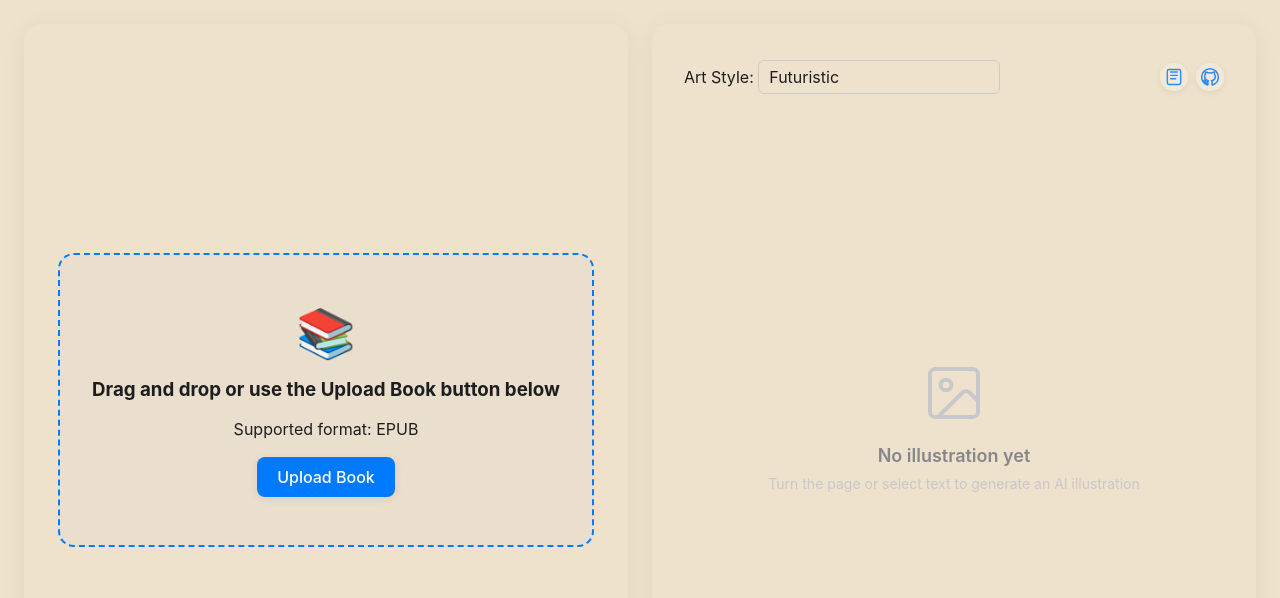
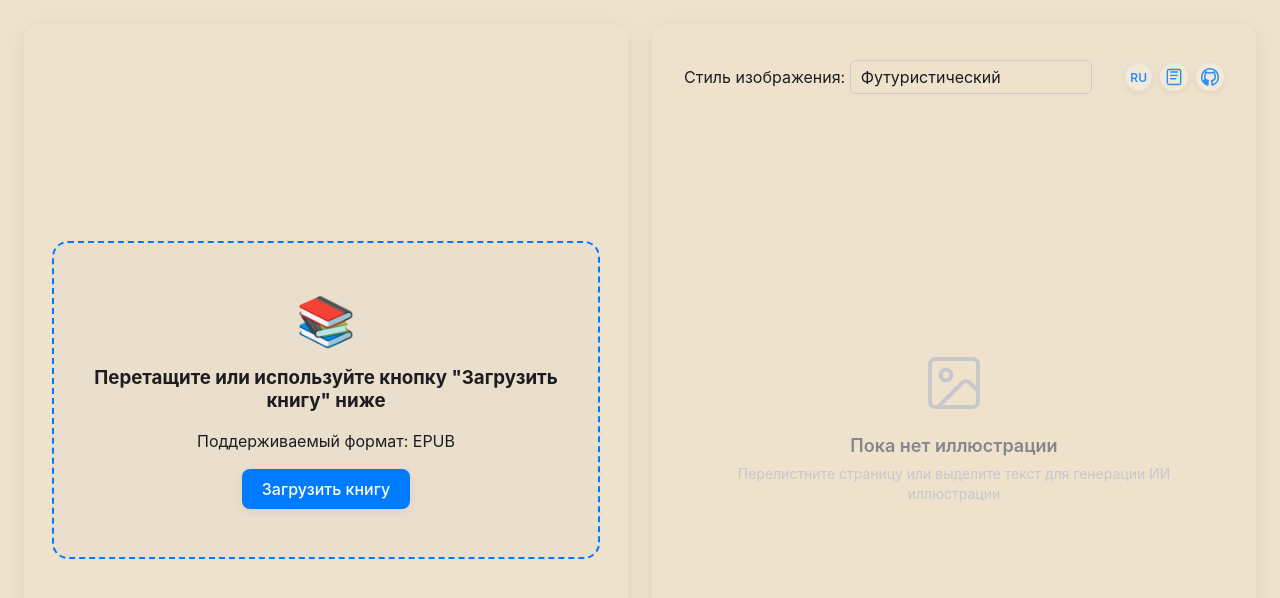
Before and after one commit to alekcangp/sova, a Vue app: page / in a window 1280 px wide. Shown: the top 598 px of the page. Built offline with nearby package versions, Linux system fonts and the light colour scheme.

Commit message:
Add Russian/English Language Support

```diff
--- a/src/components/EpubReader.vue
+++ b/src/components/EpubReader.vue
@@ -14,11 +14,11 @@
           <template v-if="showUpload">
             <div class="upload-zone" @click="onUploadZoneClick" @drop.prevent="onDrop" @dragover.prevent @dragleave.prevent>
               <div class="upload-icon">📚</div>
-              <h3>Drag and drop or use the Upload Book button below</h3>
-              <p>Supported format: EPUB</p>
-              <div v-if="isLoadingBook" class="loading-indicator">Processing EPUB...</div>
+              <h3>{{ t.dragAndDrop }}</h3>
+              <p>{{ t.supportedFormat }}</p>
+              <div v-if="isLoadingBook" class="loading-indicator">{{ t.processingEpub }}</div>
               <div v-if="uploadError" class="error-message">{{ uploadError }}</div>
-              <button class="upload-btn" @click.stop="onUploadZoneClick">Upload Book</button>
+              <button class="upload-btn" @click.stop="onUploadZoneClick">{{ t.uploadBook }}</button>
             </div>
           </template>
           <template v-else>
@@ -43,7 +43,7 @@
                   class="nav-btn load-book-btn"
                   @click="onUploadZoneClick"
                   :disabled="isLoadingBook"
-                  title="Load Book"
+                  :title="t.loadBook"
                 >
                   <svg viewBox="0 0 24 24" fill="none" xmlns="http://www.w3.org/2000/svg">
                     <path d="M12 6.25278V19.2528M12 6.25278C10.8321 5.47686 9.24649 5 7.5 5C5.75351 5 4.16789 5.47686 3 6.25278V19.2528C4.16789 18.4769 5.75351 18 7.5 18C9.24649 18 10.8321 18.4769 12 19.2528M12 6.25278C13.1679 5.47686 14.7535 5 16.5 5C18.2465 5 19.8321 5.47686 21 6.25278V19.2528C19.8321 18.4769 18.2465 18 16.5 18C14.7535 18 13.1679 18.4769 12 19.2528" stroke="currentColor" stroke-width="2" stroke-linecap="round" stroke-linejoin="round"/>
@@ -53,7 +53,7 @@
                   @click="previousPage"
                   class="nav-btn"
                   :disabled="!bookLoaded || isLoadingBook"
-                  title="Previous page (←)"
+                  :title="t.previousPage"
                 >
                   <svg viewBox="0 0 24 24" fill="none" stroke="currentColor" stroke-width="3" stroke-linecap="round" stroke-linejoin="round">
                     <path d="M15 19l-7-7 7-7"/>
@@ -66,7 +66,7 @@
                   @click="nextPage"
                   class="nav-btn"
                   :disabled="!bookLoaded || isLoadingBook"
-                  title="Next page (→)"
+                  :title="t.nextPage"
                 >
                   <svg viewBox="0 0 24 24" fill="none" stroke="currentColor" stroke-width="3" stroke-linecap="round" stroke-linejoin="round">
                     <path d="M9 5l7 7-7 7"/>
@@ -74,23 +74,23 @@
                 </button>
               </div>
               <div class="action-controls">
-                <button @click="decreaseFontSize" class="action-btn" :disabled="!bookLoaded || isLoadingBook || fontSize <= minFontSize" title="Decrease text size">
+                <button @click="decreaseFontSize" class="action-btn" :disabled="!bookLoaded || isLoadingBook || fontSize <= minFontSize" :title="t.decreaseTextSize">
                   <svg width="18" height="18" viewBox="0 0 24 24" fill="none" stroke="currentColor" stroke-width="2">
                     <line x1="5" y1="12" x2="19" y2="12"/>
                   </svg>
                 </button>
-                <button @click="increaseFontSize" class="action-btn" :disabled="!bookLoaded || isLoadingBook || fontSize >= maxFontSize" title="Increase text size">
+                <button @click="increaseFontSize" class="action-btn" :disabled="!bookLoaded || isLoadingBook || fontSize >= maxFontSize" :title="t.increaseTextSize">
                   <svg width="18" height="18" viewBox="0 0 24 24" fill="none" stroke="currentColor" stroke-width="2">
                     <line x1="12" y1="5" x2="12" y2="19"/>
                     <line x1="5" y1="12" x2="19" y2="12"/>
                   </svg>
                 </button>
-                <button @click="toggleBookmark" class="action-btn" :class="{ 'active-bookmark': isCurrentBookmarked }" :disabled="!bookLoaded || isLoadingBook" title="Add or remove bookmark">
+                <button @click="toggleBookmark" class="action-btn" :class="{ 'active-bookmark': isCurrentBookmarked }" :disabled="!bookLoaded || isLoadingBook" :title="t.addRemoveBookmark">
                   <svg width="18" height="18" viewBox="0 0 24 24" fill="none" stroke="currentColor" stroke-width="2">
                     <path d="m19 21-7-4-7 4V5a2 2 0 0 1 2-2h10a2 2 0 0 1 2 2v16z"/>
                   </svg>
                 </button>
-                <button @click="showBookmarks = true" class="action-btn" :disabled="!bookLoaded || isLoadingBook" title="Show bookmarks">
+                <button @click="showBookmarks = true" class="action-btn" :disabled="!bookLoaded || isLoadingBook" :title="t.showBookmarks">
                   <svg width="18" height="18" viewBox="0 0 24 24" fill="none" stroke="currentColor" stroke-width="2">
                     <path d="M5 3a2 2 0 0 0-2 2v16l7-4 7 4V5a2 2 0 0 0-2-2H5z"/>
                     <line x1="8" y1="8" x2="16" y2="8"/>
@@ -121,8 +121,8 @@
       <div v-if="showBookmarks" class="bookmarks-modal" @click.self="showBookmarks = false">
         <div class="modal-content">
           <div class="modal-header">
-      <h3>Bookmarks</h3>
-            <button class="close-x-btn" @click="showBookmarks = false" title="Close">
+      <h3>{{ t.bookmarks }}</h3>
+            <button class="close-x-btn" @click="showBookmarks = false" :title="t.close">
               <svg width="20" height="20" viewBox="0 0 24 24" fill="none" stroke="currentColor" stroke-width="2">
                 <line x1="18" y1="6" x2="6" y2="18"/>
                 <line x1="6" y1="6" x2="18" y2="18"/>
@@ -156,8 +156,10 @@ import ImageViewer from './ImageViewer.vue';
 import epubService from '../services/epubService';
 import CloudflareAIService from '../services/cloudflareAI';
 import type { BookMetadata, AIGeneration } from '../types/epub';
+import { useI18n } from '../composables/useI18n';
 
 // State management
+const { t } = useI18n();
 const bookLoaded = ref(false);
 const isLoadingBook = ref(false);
 const uploadError = ref('');
@@ -187,7 +189,7 @@ const showBookmarks = ref(false);
 const getBookmarksKey = () => `epub-bookmarks-${bookMetadata.value?.title || 'default'}`;
 const getFontSizeKey = () => `epub-font-size-${bookMetadata.value?.title || 'default'}`;
 
-const selectedArtStyle = ref(localStorage.getItem('epub-art-style') || 'Futuristic');
+const selectedArtStyle = ref(localStorage.getItem('epub-art-style') || 'futuristic');
 
 let pendingRestoreCfi: string | null = null;
 let cfiRestorationTimeout: ReturnType<typeof setTimeout> | null = null;
@@ -265,7 +267,7 @@ const handleFileUpload = async (file: File) => {
       console.log('Book loading completed successfully');
     } catch (error) {
       console.error('Error loading EPUB:', error);
-      uploadError.value = 'Failed to load EPUB file. Please try another file.';
+      uploadError.value = t.value.failedToLoadEpub;
       localStorage.removeItem('lastOpenedBook');
       localStorage.removeItem('lastOpenedBookName');
       showUpload.value = true;
@@ -275,7 +277,7 @@ const handleFileUpload = async (file: File) => {
     }
   } catch (error) {
     console.error('File handling error:', error);
-    uploadError.value = 'Error handling file upload. Please try again.';
+    uploadError.value = t.value.errorHandlingFile;
     localStorage.removeItem('lastOpenedBook');
     localStorage.removeItem('lastOpenedBookName');
     isLoadingBook.value = false;
@@ -290,7 +292,7 @@ function onFileInputChange(event: Event) {
   if (file && (file.type === 'application/epub+zip' || file.name.toLowerCase().endsWith('.epub'))) {
     handleFileUpload(file);
   } else {
-    uploadError.value = 'Please select a valid EPUB file.';
+    uploadError.value = t.value.selectValidEpub;
   }
   if (fileInput.value) fileInput.value.value = '';
   }
@@ -625,7 +627,7 @@ async function toggleBookmark() {
   }
   // Optionally get a snippet for display
   const snippet = await bookViewerRef.value?.getCurrentPageText?.();
-  bookmarks.value.push({ positionId, label: `Bookmark`, timestamp: Date.now(), snippet: snippet?.slice(0, 64) });
+  bookmarks.value.push({ positionId, label: t.value.bookmark, timestamp: Date.now(), snippet: snippet?.slice(0, 64) });
   saveBookmarks();
 }
 
@@ -655,7 +657,7 @@ function onDrop(event: DragEvent) {
     if (file.type === 'application/epub+zip' || file.name.endsWith('.epub')) {
       handleFileUpload(file);
     } else {
-      uploadError.value = 'Please drop a valid EPUB file.';
+      uploadError.value = t.value.dropValidEpub;
     }
   }
 }
--- a/src/components/ImageViewer.vue
+++ b/src/components/ImageViewer.vue
@@ -4,7 +4,7 @@
     <div class="image-style-select" style="display: flex; align-items: center; justify-content: space-between;">
       <div style="display: flex; align-items: center; flex: 1 1 auto; min-width: 0;">
 
-      <label for="art-style-combobox">Art Style:&nbsp; </label>
+      <label for="art-style-combobox">{{ t.artStyle }}:&nbsp; </label>
       <div class="combobox-wrapper">
         <input
           id="art-style-combobox"
@@ -21,7 +21,7 @@
           @blur="onBlur"
           class="combobox-input"
           autocomplete="off"
-          placeholder="Choose or enter style"
+          :placeholder="t.chooseOrEnterStyle"
         />
         <ul :class="['combobox-dropdown', filteredStyles.length > 8 ? 'too-many' : '']" v-if="dropdownOpen">
           <li
@@ -30,24 +30,31 @@
             :class="{ selected: idx === highlightedIndex }"
             @mousedown.prevent="selectStyle(style)"
           >
-            {{ style }}
+            {{ getLocalizedStyleName(style) }}
           </li>
           <li
-            v-if="!(filteredStyles as string[]).includes('Custom...')"
+            v-if="!filteredStyles.includes('custom')"
             :class="{ selected: highlightedIndex === filteredStyles.length }"
-            @mousedown.prevent="selectStyle('Custom...')"
+            @mousedown.prevent="selectStyle('custom')"
           >
-            Custom...
+            {{ t.artStyles.custom }}
           </li>
         </ul>
       </div>
       <div class="external-links">
+        <button
+          @click="switchLanguage"
+          class="lang-btn"
+          :title="currentLanguage === 'ru' ? 'Switch to English' : 'Переключить на русский'"
+        >
+          {{ currentLanguage.toUpperCase() }}
+        </button>
         <a
           href="https://deepwiki.com/alekcangp/sova"
           class="docs-link"
           target="_blank"
           rel="noopener noreferrer"
-          title="View Documentation"
+          :title="currentLanguage === 'ru' ? 'Посмотреть документацию' : 'View Documentation'"
         >
           <svg width="20" height="20" viewBox="0 0 24 24" fill="none" stroke="currentColor" stroke-width="1.7" stroke-linecap="round" stroke-linejoin="round">
             <rect x="4" y="3" width="16" height="18" rx="2"/>
@@ -59,7 +66,7 @@
           class="github-link"
           target="_blank"
           rel="noopener noreferrer"
-          title="View on GitHub"
+          :title="currentLanguage === 'ru' ? 'Посмотреть на GitHub' : 'View on GitHub'"
         >
           <svg width="20" height="20" viewBox="0 0 24 24" fill="none" stroke="currentColor" stroke-width="1.8" stroke-linecap="round" stroke-linejoin="round">
             <path d="M12 2C6.477 2 2 6.484 2 12.021c0 4.428 2.865 8.184 6.839 9.504.5.09.682-.217.682-.482 0-.237-.009-.868-.014-1.703-2.782.605-3.369-1.342-3.369-1.342-.454-1.156-1.11-1.464-1.11-1.464-.908-.62.069-.608.069-.608 1.003.07 1.531 1.03 1.531 1.03.892 1.53 2.341 1.088 2.91.832.092-.647.35-1.088.636-1.338-2.22-.253-4.555-1.113-4.555-4.951 0-1.093.39-1.987 1.029-2.687-.103-.253-.446-1.272.098-2.65 0 0 .84-.27 2.75 1.025A9.564 9.564 0 0 1 12 6.844c.85.004 1.705.115 2.504.337 1.908-1.296 2.747-1.025 2.747-1.025.546 1.378.202 2.397.1 2.65.64.7 1.028 1.594 1.028 2.687 0 3.847-2.338 4.695-4.566 4.944.36.31.68.92.68 1.855 0 1.338-.012 2.419-.012 2.749 0 .268.18.577.688.48C19.138 20.2 22 16.447 22 12.021 22 6.484 17.523 2 12 2z"/>
@@ -75,20 +82,20 @@
           <div class="spinner-ring"></div>
           <div class="spinner-ring"></div>
         </div>
-        <h4>Generating AI Illustration...</h4>
+        <h4>{{ t.generatingAiIllustration }}</h4>
 
       </div>
       <div v-else-if="props.imageUrl && props.imageUrl.length > 0" class="image-display">
         <div class="image-hover-container">
           <img :src="props.imageUrl" alt="AI Generated Illustration" />
           <div class="image-hover-buttons">
-            <button @click="downloadImage" :disabled="!props.imageUrl" class="action-btn" title="Download image">
+            <button @click="downloadImage" :disabled="!props.imageUrl" class="action-btn" :title="t.downloadImage">
               <svg width="18" height="18" viewBox="0 0 24 24" fill="none" stroke="currentColor" stroke-width="2">
                 <path d="M21 15v4a2 2 0 0 1-2 2H5a2 2 0 0 1-2-2v-4"/>
                 <polyline points="7,10 12,15 17,10"/>
                 <line x1="12" y1="15" x2="12" y2="3"/>
               </svg>
-              Download
+              {{ t.downloadImage }}
             </button>
           </div>
         </div>
@@ -107,8 +114,8 @@
             <path d="m21 15-3.086-3.086a2 2 0 0 0-2.828 0L6 21"/>
           </svg>
         </div>
-        <h4>Illustration canceled</h4>
-        <p>You canceled the previous generation. Turn the page or select text to generate a new illustration.</p>
+        <h4>{{ t.illustrationCanceled }}</h4>
+        <p>{{ t.canceledPrevious }}</p>
       </div>
       <div v-else class="empty-state">
         <div class="empty-icon">
@@ -118,8 +125,8 @@
             <path d="m21 15-3.086-3.086a2 2 0 0 0-2.828 0L6 21"/>
           </svg>
         </div>
-        <h4>No illustration yet</h4>
-        <p>Turn the page or select text to generate an AI illustration</p>
+        <h4>{{ t.noIllustrationYet }}</h4>
+        <p>{{ t.turnPageOrSelect }}</p>
       </div>
     </div>
   </div>
@@ -127,6 +134,7 @@
 
 <script setup lang="ts">
 import { ref, onMounted, watch, computed, nextTick } from 'vue';
+import { useI18n } from '../composables/useI18n';
 
 interface Props {
   imageUrl?: string;
@@ -153,41 +161,68 @@ const emit = defineEmits<{
   download: [url: string];
 }>();
 
+const { t, currentLanguage, switchLanguage, getEnglishStyleName } = useI18n();
+
 const ArtStyles = [
-  'Cyberpunk',
-  'Fantasy',
-  'Futuristic',
-  'Abstract',
-  'Retro Wave',
-  'Sci-Fi'
-] as const;
+  'futuristic',
+  'fantasy',
+  'steampunk',
+  'cyberpunk',
+  'watercolor',
+  'oil_painting',
+  'anime',
+  'sketch',
+  'minimalism',
+  'realism',
+  'impressionism',
+  'surrealism',
+  'cartoon',
+  'pixel_art',
+  'noir',
+  'gothic',
+  'baroque',
+  'pop_art',
+  'abstract',
+  'photorealistic',
+  'render_3d',
+  'ink',
+  'classic',
+  'modern'
+];
 
 const comboboxInput = ref<HTMLInputElement | null>(null);
 const dropdownOpen = ref(false);
 const highlightedIndex = ref(-1);
 const filterText = ref('');
-const isCustomSelected = computed(() => selectedStyle.value === 'Custom...');
+const isCustomSelected = computed(() => selectedStyle.value === 'custom');
 
 const selectedStyle = ref(
-  ArtStyles.includes((props.selectedArtStyle as any))
+  ArtStyles.includes(props.selectedArtStyle as any)
     ? props.selectedArtStyle
-    : 'Custom...'
+    : 'custom'
 );
 const customStyle = ref(
-  ArtStyles.includes((props.selectedArtStyle as any))
+  ArtStyles.includes(props.selectedArtStyle as any)
     ? ''
     : props.selectedArtStyle || ''
 );
 
 const displayedValue = computed(() => {
-  if (isCustomSelected.value) return customStyle.value;
-  return selectedStyle.value;
+  if (isCustomSelected.value) {
+    return customStyle.value;
+  }
+  return getLocalizedStyleName(selectedStyle.value);
 });
+
+const getLocalizedStyleName = (styleKey: string) => {
+  return t.value.artStyles[styleKey as keyof typeof t.value.artStyles] || styleKey;
+};
 
 const filteredStyles = computed(() => {
   if (!dropdownOpen.value || !filterText.value) return [...ArtStyles];
-  return ArtStyles.filter(style =>
-    style.toLowerCase().includes(filterText.value.toLowerCase())
+  return ArtStyles.filter(styleKey =>
+    getLocalizedStyleName(styleKey).toLowerCase().includes(filterText.value.toLowerCase()) ||
+    getEnglishStyleName(styleKey).toLowerCase().includes(filterText.value.toLowerCase())
   );
 });
 
@@ -204,20 +239,20 @@ function closeDropdown() {
 }
 
 function selectStyle(style: string) {
-  if (style === 'Custom...') {
-    selectedStyle.value = 'Custom...';
+  if (style === 'custom') {
+    selectedStyle.value = 'custom';
     const saved = localStorage.getItem('epub-custom-art-style');
     customStyle.value = saved || '';
     nextTick(() => {
       if (comboboxInput.value) comboboxInput.value.focus();
     });
     if ((saved && saved.trim()) || (customStyle.value && customStyle.value.trim())) {
-      emit('regenerate', customStyle.value);
+      emit('regenerate', getEnglishStyleName(customStyle.value) || customStyle.value);
     }
   } else {
     selectedStyle.value = style;
     customStyle.value = '';
-    emit('regenerate', style);
+    emit('regenerate', getEnglishStyleName(style));
   }
   closeDropdown();
 }
@@ -252,14 +287,14 @@ function onEnter() {
     if (highlightedIndex.value >= 0 && highlightedIndex.value < filteredStyles.value.length) {
       selectStyle(filteredStyles.value[highlightedIndex.value]);
     } else if (highlightedIndex.value === filteredStyles.value.length) {
-      selectStyle('Custom...');
+      selectStyle('custom');
     } else if (isCustomSelected.value && customStyle.value) {
-      emit('regenerate', customStyle.value);
+      emit('regenerate', getEnglishStyleName(customStyle.value) || customStyle.value);
       localStorage.setItem('epub-custom-art-style', customStyle.value);
       closeDropdown();
     }
   } else if (isCustomSelected.value && customStyle.value) {
-    emit('regenerate', customStyle.value);
+    emit('regenerate', getEnglishStyleName(customStyle.value) || customStyle.value);
     localStorage.setItem('epub-custom-art-style', customStyle.value);
   }
 }
@@ -278,8 +313,8 @@ watch(() => props.selectedArtStyle, (val) => {
   if (val && ArtStyles.includes(val as any)) {
     selectedStyle.value = val;
     customStyle.value = '';
-  } else if (val && val !== 'Custom...') {
-    selectedStyle.value = 'Custom...';
+  } else if (val && val !== 'custom') {
+    selectedStyle.value = 'custom';
     customStyle.value = val;
   }
 });
@@ -292,9 +327,9 @@ function downloadImage() {
 
 onMounted(() => {
   if (props.selectedArtStyle && !ArtStyles.includes(props.selectedArtStyle as any)) {
-    selectedStyle.value = 'Custom...';
+    selectedStyle.value = 'custom';
     customStyle.value = props.selectedArtStyle;
-  } else if (selectedStyle.value === 'Custom...') {
+  } else if (selectedStyle.value === 'custom') {
     const saved = localStorage.getItem('epub-custom-art-style');
     if (saved) customStyle.value = saved;
   }
@@ -633,6 +668,26 @@ onMounted(() => {
   align-items: center;
 }
 
+.lang-btn {
+  font-size: 12px;
+  font-weight: 600;
+  padding: 4px 8px;
+  border-radius: 50%;
+  position: static;
+  bottom: unset;
+  right: unset;
+  z-index: 1;
+  opacity: 0.82;
+  transition: opacity 0.18s, transform 0.18s;
+  border-radius: 50%;
+  background: rgba(255,255,255,0.3);
+  box-shadow: 0 2px 8px rgba(0,0,0,0.08);
+  padding: 4px;
+  display: flex;
+  align-items: center;
+  cursor: pointer;
+}
+
 
 .docs-link {
   right: 62px;
@@ -642,6 +697,7 @@ onMounted(() => {
 }
 
 
+.lang-btn:hover,
 .docs-link:hover, .github-link:hover {
   opacity: 1;
   background:  rgba(255,255,255,0.5);
--- /dev/null
+++ b/src/composables/useI18n.ts
@@ -0,0 +1,189 @@
+import { ref, computed } from 'vue';
+
+type Language = 'ru' | 'en';
+
+const currentLanguage = ref<Language>((localStorage.getItem('app-language') as Language) || 'ru');
+
+const translations = {
+  ru: {
+    // Upload zone
+    uploadBook: 'Загрузить книгу',
+    dragAndDrop: 'Перетащите или используйте кнопку "Загрузить книгу" ниже',
+    supportedFormat: 'Поддерживаемый формат: EPUB',
+    processingEpub: 'Обработка EPUB...',
+
+    // Navigation
+    loadBook: 'Загрузить книгу',
+    previousPage: 'Предыдущая страница (←)',
+    nextPage: 'Следующая страница (→)',
+    decreaseTextSize: 'Уменьшить размер текста',
+    increaseTextSize: 'Увеличить размер текста',
+    addRemoveBookmark: 'Добавить или удалить закладку',
+    showBookmarks: 'Показать закладки',
+
+    // Image viewer
+    artStyle: 'Стиль изображения',
+    chooseOrEnterStyle: 'Выберите или введите стиль',
+    generatingAiIllustration: 'Генерация ИИ иллюстрации...',
+    downloadImage: 'Скачать изображение',
+    noIllustrationYet: 'Пока нет иллюстрации',
+    turnPageOrSelect: 'Перелистните страницу или выделите текст для генерации ИИ иллюстрации',
+    illustrationCanceled: 'Иллюстрация отменена',
+    canceledPrevious: 'Вы отменили предыдущую генерацию. Перелистните страницу или выделите текст для создания новой иллюстрации.',
+
+    // Bookmarks
+    bookmarks: 'Закладки',
+    bookmark: 'Закладка',
+    close: 'Закрыть',
+
+    // Errors
+    failedToLoadEpub: 'Не удалось загрузить EPUB файл. Попробуйте другой файл.',
+    errorHandlingFile: 'Ошибка обработки загрузки файла. Попробуйте снова.',
+    selectValidEpub: 'Пожалуйста, выберите действительный EPUB файл.',
+    dropValidEpub: 'Пожалуйста, перетащите действительный EPUB файл.',
+
+    // Art styles
+    artStyles: {
+      futuristic: 'Футуристический',
+      fantasy: 'Фэнтези',
+      steampunk: 'Стимпанк',
+      cyberpunk: 'Киберпанк',
+      watercolor: 'Акварель',
+      oil_painting: 'Масляная живопись',
+      anime: 'Аниме',
+      sketch: 'Эскиз',
+      minimalism: 'Минимализм',
+      realism: 'Реализм',
+      impressionism: 'Импрессионизм',
+      surrealism: 'Сюрреализм',
+      cartoon: 'Мультфильм',
+      pixel_art: 'Пиксель-арт',
+      noir: 'Нуар',
+      gothic: 'Готика',
+      baroque: 'Барокко',
+      pop_art: 'Поп-арт',
+      abstract: 'Абстракция',
+      photorealistic: 'Фотореализм',
+      render_3d: '3D Рендер',
+      ink: 'Тушь',
+      classic: 'Классический',
+      modern: 'Современный',
+      custom: 'Пользовательский...'
+    }
+  },
+  en: {
+    // Upload zone
+    uploadBook: 'Upload EPUB Book',
+    dragAndDrop: 'Drag and drop or use the Upload Book button below',
+    supportedFormat: 'Supported format: EPUB',
+    processingEpub: 'Processing EPUB...',
+
+    // Navigation
+    loadBook: 'Load Book',
+    previousPage: 'Previous page (←)',
+    nextPage: 'Next page (→)',
+    decreaseTextSize: 'Decrease text size',
+    increaseTextSize: 'Increase text size',
+    addRemoveBookmark: 'Add or remove bookmark',
+    showBookmarks: 'Show bookmarks',
+
+    // Image viewer
+    artStyle: 'Art Style',
+    chooseOrEnterStyle: 'Choose or enter style',
+    generatingAiIllustration: 'Generating AI Illustration...',
+    downloadImage: 'Download image',
+    noIllustrationYet: 'No illustration yet',
+    turnPageOrSelect: 'Turn the page or select text to generate an AI illustration',
+    illustrationCanceled: 'Illustration canceled',
+    canceledPrevious: 'You canceled the previous generation. Turn the page or select text to generate a new illustration.',
+
+    // Bookmarks
+    bookmarks: 'Bookmarks',
+    bookmark: 'Bookmark',
+    close: 'Close',
+
+    // Errors
+    failedToLoadEpub: 'Failed to load EPUB file. Please try another file.',
+    errorHandlingFile: 'Error handling file upload. Please try again.',
+    selectValidEpub: 'Please select a valid EPUB file.',
+    dropValidEpub: 'Please drop a valid EPUB file.',
+
+    // Art styles
+    artStyles: {
+      futuristic: 'Futuristic',
+      fantasy: 'Fantasy',
+      steampunk: 'Steampunk',
+      cyberpunk: 'Cyberpunk',
+      watercolor: 'Watercolor',
+      oil_painting: 'Oil Painting',
+      anime: 'Anime',
+      sketch: 'Sketch',
+      minimalism: 'Minimalism',
+      realism: 'Realism',
+      impressionism: 'Impressionism',
+      surrealism: 'Surrealism',
+      cartoon: 'Cartoon',
+      pixel_art: 'Pixel Art',
+      noir: 'Noir',
+      gothic: 'Gothic',
+      baroque: 'Baroque',
+      pop_art: 'Pop Art',
+      abstract: 'Abstract',
+      photorealistic: 'Photorealistic',
+      render_3d: '3D Render',
+      ink: 'Ink',
+      classic: 'Classic',
+      modern: 'Modern',
+      custom: 'Custom...'
+    }
+  }
+};
+
+// English style names for API (always use English for prompts)
+const englishStyleNames = {
+  futuristic: 'Futuristic',
+  fantasy: 'Fantasy',
+  steampunk: 'Steampunk',
+  cyberpunk: 'Cyberpunk',
+  watercolor: 'Watercolor',
+  oil_painting: 'Oil Painting',
+  anime: 'Anime',
+  sketch: 'Sketch',
+  minimalism: 'Minimalism',
+  realism: 'Realism',
+  impressionism: 'Impressionism',
+  surrealism: 'Surrealism',
+  cartoon: 'Cartoon',
+  pixel_art: 'Pixel Art',
+  noir: 'Noir',
+  gothic: 'Gothic',
+  baroque: 'Baroque',
+  pop_art: 'Pop Art',
+  abstract: 'Abstract',
+  photorealistic: 'Photorealistic',
+  render_3d: '3D Render',
+  ink: 'Ink',
+  classic: 'Classic',
+  modern: 'Modern',
+  custom: 'Custom...'
+};
+
+export function useI18n() {
+  const t = computed(() => translations[currentLanguage.value]);
+
+  const switchLanguage = () => {
+    currentLanguage.value = currentLanguage.value === 'ru' ? 'en' : 'ru';
+    localStorage.setItem('app-language', currentLanguage.value);
+  };
+
+  const getEnglishStyleName = (styleKey: string): string => {
+    return englishStyleNames[styleKey as keyof typeof englishStyleNames] || styleKey;
+  };
+
+  return {
+    currentLanguage: computed(() => currentLanguage.value),
+    t,
+    switchLanguage,
+    getEnglishStyleName
+  };
+}
```
